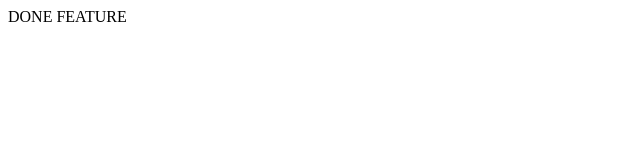
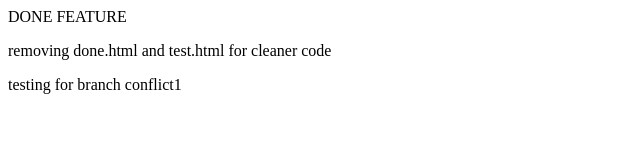
Before and after one commit to johncedrixescudero/git-practice, a plain HTML site: page index.html in a window 1280 px wide. Shown: the whole page, without its empty margins (0-640 px from the left). Drawn offline with Linux system fonts and the light colour scheme.

Commit message:
removed done and test html added new p for conflict testing

```diff
--- a/index.html
+++ b/index.html
@@ -6,5 +6,8 @@
 </head>
 <body>
 DONE FEATURE
+
+<p>removing done.html and test.html for cleaner code</p>
+<p>testing for branch conflict1 </p>
 </body>
 </html>
```
